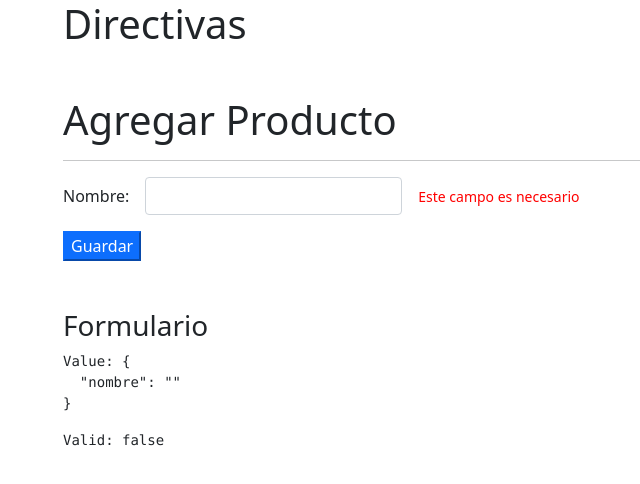
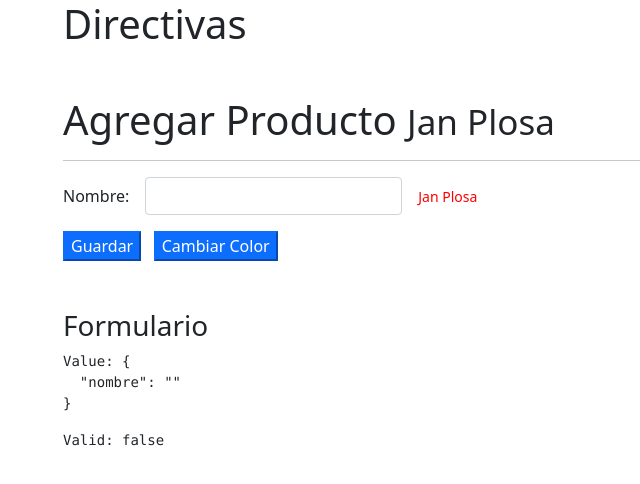
Before and after one commit to JanFreemind/11-directivasApp, an Angular app: page /productos/agregar in a window 1280 px wide. Shown: the top 484 px of the page, without its empty margins (19-659 px from the left). Built offline with nearby package versions, Linux system fonts and the light colour scheme.

Commit message:
Reaccionar a los cambios en tiempo real

```diff
--- a/src/app/productos/pages/agregar/agregar.component.html
+++ b/src/app/productos/pages/agregar/agregar.component.html
@@ -1,4 +1,4 @@
-<h1 class="mt-5">Agregar Producto</h1>
+<h1 class="mt-5">Agregar Producto <small>{{ texto1 }}</small></h1>
 <hr>
 
 
@@ -16,6 +16,8 @@
 
         <div class="col-auto">
             <span error-msg
+                  [mensaje]="texto1"
+                  [color]="color"
                   *ngIf="tieneError('nombre')">
             </span>
         </div>
@@ -23,8 +25,14 @@
 
     <div class="row mt-3">
         <div class="col">
-            <button class="bt btn-primary">
+            <button class="bt btn-primary"
+                    (click)="cambiarNombre()">
                 Guardar
+            </button>
+            &nbsp;
+            <button class="bt btn-primary"
+                    (click)="cambiarColor()">
+                Cambiar Color
             </button>
         </div>
     </div>
--- a/src/app/productos/pages/agregar/agregar.component.ts
+++ b/src/app/productos/pages/agregar/agregar.component.ts
@@ -9,6 +9,9 @@ import { FormBuilder, FormGroup, Validators } from '@angular/forms';
 })
 export class AgregarComponent  {
 
+  texto1: string = 'Jan Plosa';
+  color: string = 'red';
+
   miFormulario: FormGroup = this.fb.group({
     nombre: ['', Validators.required ]
   });
@@ -19,4 +22,12 @@ export class AgregarComponent  {
     return this.miFormulario.get(campo)?.invalid || false;
   }
 
+  cambiarNombre() {
+    this.texto1 = ' Juan Carlos';
+  }
+
+  cambiarColor() {
+    this.color = 'green';
+  }
+
 }
--- a/src/app/shared/directives/err-msg.directive.ts
+++ b/src/app/shared/directives/err-msg.directive.ts
@@ -1,9 +1,9 @@
-import { Directive, ElementRef, Input, OnInit } from '@angular/core';
+import { Directive, ElementRef, Input, OnChanges, OnInit, SimpleChanges } from '@angular/core';
 
 @Directive({
   selector: '[error-msg]'
 })
-export class ErrMsgDirective implements OnInit{
+export class ErrMsgDirective implements OnInit, OnChanges{
 
   htmlElement: ElementRef<HTMLElement>;
   @Input() color: string = 'red';
@@ -14,6 +14,20 @@ export class ErrMsgDirective implements OnInit{
     this.htmlElement = el;
 
    }
+  ngOnChanges(changes: SimpleChanges): void {
+
+    if( changes['mensaje'] ) {
+      const mensaje = changes['mensaje'].currentValue;
+      this.htmlElement.nativeElement.innerText = mensaje;
+    }
+
+    if( changes['color'] ) {
+      const color = changes['color'].currentValue;
+      this.htmlElement.nativeElement.style.color = this.color;
+    }
+
+    console.log(changes);
+  }
   ngOnInit(): void {
     console.log('NgOnInit directiva');
     this.setColor();
```
